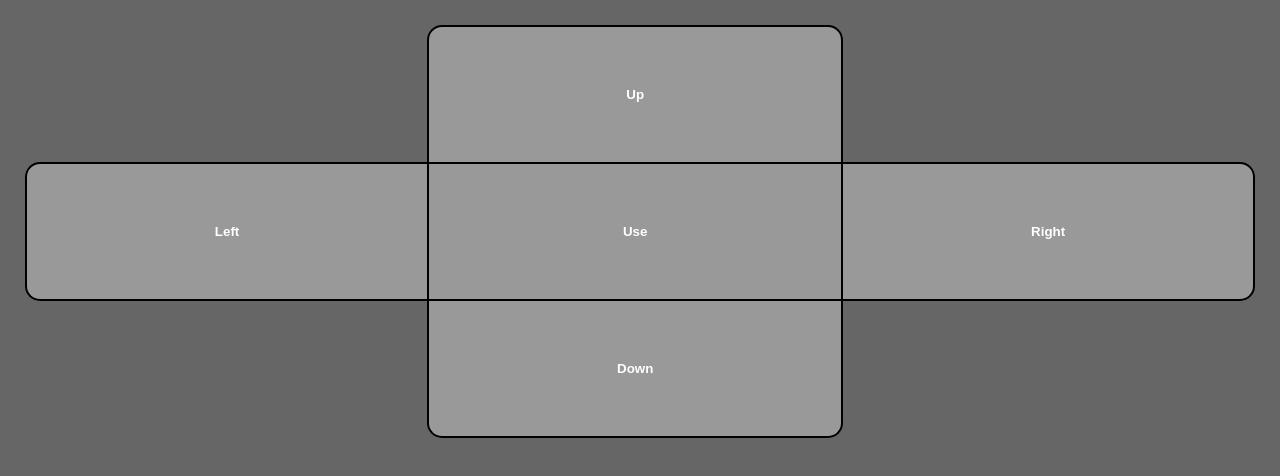
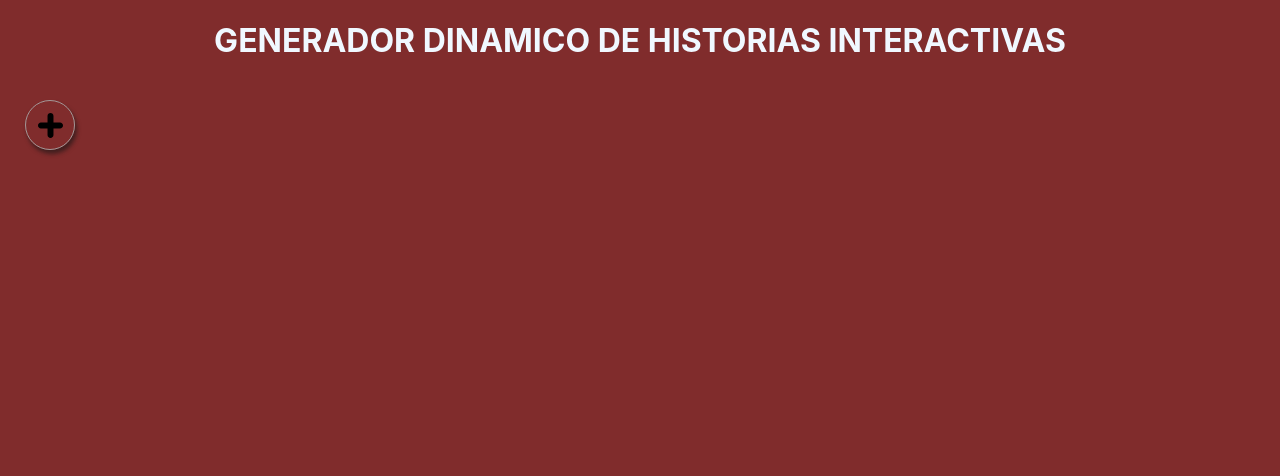
Before and after one commit to aboglioli/blind, a React (Create React App) app: page / in a window 1280 px wide. Shown: the top 476 px of the page. Built offline with nearby package versions, Linux system fonts and the light colour scheme; no server answers.

Commit message:
Commit 1 - Base de componentes iniciada

```diff
--- a/package.json
+++ b/package.json
@@ -1,7 +1,7 @@
 {
   "name": "blind",
   "version": "1.0.0",
-  "main": "index.js",
+  "main": "index.tsx",
   "author": "Alan Boglioli <alan.boglioli@gmail.com>",
   "license": "MIT",
   "repository": {
--- /dev/null
+++ b/src/core/AddButton.css
@@ -0,0 +1,33 @@
+.add {
+  display: flex;
+  justify-content: center;
+  align-items: center;
+  border: 0.5px rgba(169, 169, 169, 0.863) solid;
+  border-radius: 50%;
+  outline: none;
+  padding: 15px;
+  margin: 25px;
+  width: 50px;
+  height: 50px;
+  box-shadow: rgba(22, 22, 22, 0.6) 2px 4px 4px;
+  background: transparent;
+  transition-duration: 0.5s;
+  cursor: pointer;
+}
+
+.add img {
+  position: absolute;
+  width: 25px;
+  height: 25px;
+}
+
+.add:hover {
+  transition-duration: 0.5s;
+  transform: scale(1.2);
+}
+
+.add:active {
+  transition-duration: 0.2s;
+  transform: scale(1);
+  background: whitesmoke;
+}
--- /dev/null
+++ b/src/core/AddButton.js
@@ -0,0 +1,11 @@
+import React from 'react';
+import './AddButton.css';
+import addIcon from '../img/add.svg';
+
+const AddButton = props => (
+  <button className="add" onClick={props.onClick}>
+    <img src={addIcon}/>
+  </button>
+);
+
+export default AddButton;
--- /dev/null
+++ b/src/core/Card.css
@@ -0,0 +1,84 @@
+.card {
+  position: relative;
+  display: flex;
+  flex-direction: column;
+  justify-content: flex-start;
+  align-items: center;
+  overflow: hidden;
+  padding: 2vh 2vw;
+  margin: 2vh 2vw;
+  border: 0.7px solid rgba(47, 47, 47, 0.2);
+  border-radius: 2px;
+  text-align: center;
+  animation: 5s;
+  cursor: pointer;
+}
+
+.card:hover {
+  transition: 1s;
+  border: 1px solid rgb(47, 47, 47);
+  border-radius: 4px;
+  transform: scale(1.02);
+  box-shadow: rgba(22, 22, 22, 0.9) 0 2px 4px;
+  z-index: 3;
+}
+
+.card_light {
+  background-color: rgba(250, 250, 250, 0.9);
+  color: rgb(47, 47, 47);
+}
+
+.card_dark {
+  background-color: rgba(27, 27, 27, 0.9);
+  color: rgb(230, 230, 230);
+}
+
+.card--zoomed-out {
+  transition: 2s;
+  max-width: 10vw;
+  max-height: 15vh;
+  width: auto;
+  height: auto;
+}
+
+.card--zoomed-in {
+  transition: 2s;
+  max-width: 90vw;
+  max-height: 90vh;
+}
+
+/*
+.card {
+  display: flex;
+  flex-direction: column;
+  justify-content: flex-start;
+  align-items: center;
+  width: auto;
+  height: auto;
+  min-width: 10vw;
+  min-height: 30vh;
+  max-width: 90vw;
+  max-height: 90vh;
+  padding: 2vh 2vw;
+  margin: 2vw;
+  border-radius: 5px;
+  box-shadow: 0px 2px 5px rgba(0, 0, 0, 0.47);
+  text-align: center;
+  margin-top: 10vh;
+}
+
+.card:hover {
+  box-shadow: 0px 5px 6px rgba(0, 0, 0, 0.47);
+  padding: 2.1vw 2.1vh;
+}
+
+.card_light {
+  background-color: rgba(250, 250, 250, 0.9);
+  color: rgb(47, 47, 47);
+}
+
+.card_dark {
+  background-color: rgba(27, 27, 27, 0.9);
+  color: rgb(230, 230, 230);
+}
+*/
--- /dev/null
+++ b/src/core/Card.js
@@ -0,0 +1,16 @@
+import React, { useState } from 'react';
+import './Card.css';
+
+const Card = props => {
+  const [ zoom, setZoom ] = useState(false);
+
+  return(
+      <div onClick={() => setZoom(!zoom)} className={'card card--' + (zoom?"zoomed-in ":"zoomed-out ") + 'card_' + props.theme} id={props.id}>
+        {zoom?
+          props.children:
+          <h2>{props.title}</h2>}
+      </div>
+  )
+};
+
+export default Card;
--- a/src/index.css
+++ b/src/index.css
@@ -1,11 +1,12 @@
 body {
   margin: 0;
+  padding: 0;
   font-family: -apple-system, BlinkMacSystemFont, 'Segoe UI', 'Roboto', 'Oxygen',
     'Ubuntu', 'Cantarell', 'Fira Sans', 'Droid Sans', 'Helvetica Neue',
     sans-serif;
   -webkit-font-smoothing: antialiased;
   -moz-osx-font-smoothing: grayscale;
-  background-color: #666;
+  background-color: rgb(128, 44, 44);
 }
 
 code {
--- a/src/index.tsx
+++ b/src/index.tsx
@@ -1,16 +1,9 @@
 import React from 'react';
-import ReactDOM from 'react-dom';
+import { render } from 'react-dom';
 import './index.css';
-import Main from './ui/Main';
-import { EventManagerProvider } from './ui/context';
+import LevelsCreator from './sagas/LevelsCreator.js';
 
-import startGame from './game';
-
-const events = startGame();
-
-ReactDOM.render(
-  <EventManagerProvider events={events}>
-    <Main />
-  </EventManagerProvider>,
+render(
+    <LevelsCreator />,
   document.getElementById('root'),
 );
--- /dev/null
+++ b/src/sagas/LevelsCreator.css
@@ -0,0 +1,20 @@
+.base {
+  display: flex;
+  flex-direction: row;
+  justify-content: flex-start;
+  align-items: center;
+  overflow: hidden;
+}
+
+.base_moments {
+  display: flex;
+  flex-direction: column;
+  justify-content: flex-start;
+  align-items: center;
+}
+
+.base_title {
+  color: aliceblue;
+  text-align: center;
+  margin-bottom: 15px;
+}
--- /dev/null
+++ b/src/sagas/LevelsCreator.js
@@ -0,0 +1,30 @@
+import React, { useState } from 'react';
+import './LevelsCreator.css';
+
+import AddButton from '../core/AddButton';
+import Moment from './Moment';
+
+const LevelsCreator = () => {
+  const [ moments, setMoments ] = useState([]);
+
+  const addMoment = moment => {
+    setMoments([...moments, moment])
+  };
+
+  return(
+    <>
+      <h1 className="base_title">GENERADOR DINAMICO DE HISTORIAS INTERACTIVAS</h1>
+      <div className="base">
+        {moments.map(m => (
+          <div className="base_moments">
+            <h2>M {moments.length}</h2>
+            {m}
+          </div>
+        ))}
+        <AddButton onClick={() => addMoment(<Moment/>)}/>
+      </div>
+    </>
+  )
+}
+
+export default LevelsCreator;
--- /dev/null
+++ b/src/sagas/Moment.css
@@ -0,0 +1,6 @@
+.moment {
+  display: flex;
+  flex-direction: column;
+  justify-content: flex-start;
+  align-items: center;
+}
--- /dev/null
+++ b/src/sagas/Moment.js
@@ -0,0 +1,26 @@
+import React, { useState } from 'react';
+import './LevelsCreator.css';
+
+import AddButton from '../core/AddButton';
+import Card from '../core/Card';
+
+const Moment = () => {
+  const [ blocks, setBlocks ] = useState([]);
+
+  const addBlock = block => {
+    setBlocks([...blocks, block])
+  };
+
+  return(
+    <div className="moment">
+      {blocks.map(b => (
+        <Card title={b.title}>
+          {b.children}
+        </Card>
+      ))}
+      <AddButton onClick={() => addBlock({title: "1", children: <h2>Block</h2>})}/>
+    </div>
+  )
+}
+
+export default Moment;
--- a/tsconfig.json
+++ b/tsconfig.json
@@ -20,7 +20,7 @@
     "jsx": "react"
   },
   "include": [
-    "src"
+    "src", "lib"
   ],
   "exclude": [
       "**/__tests__/*",
```
Also changed, not shown: src/img/add.svg (added).
